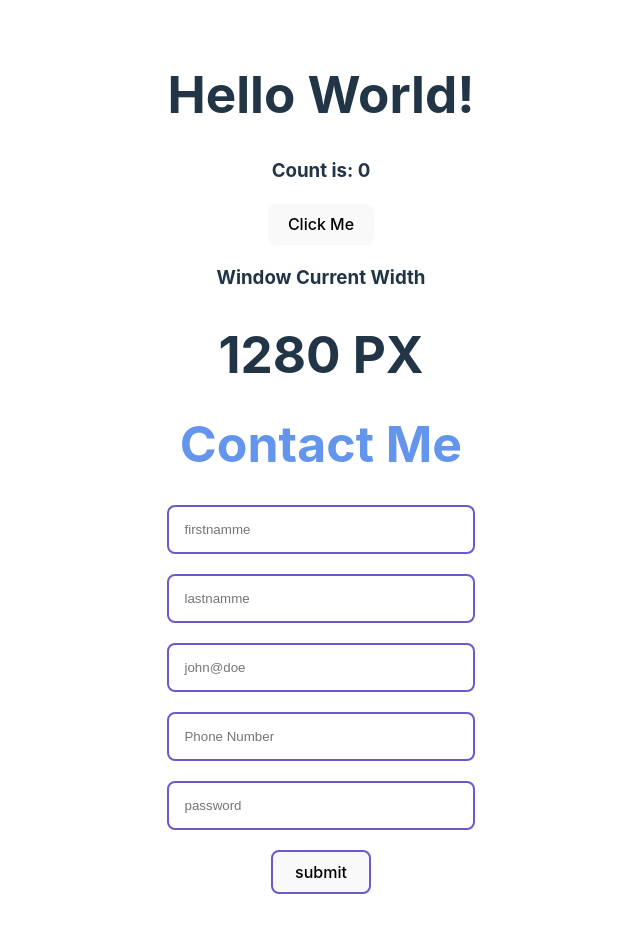
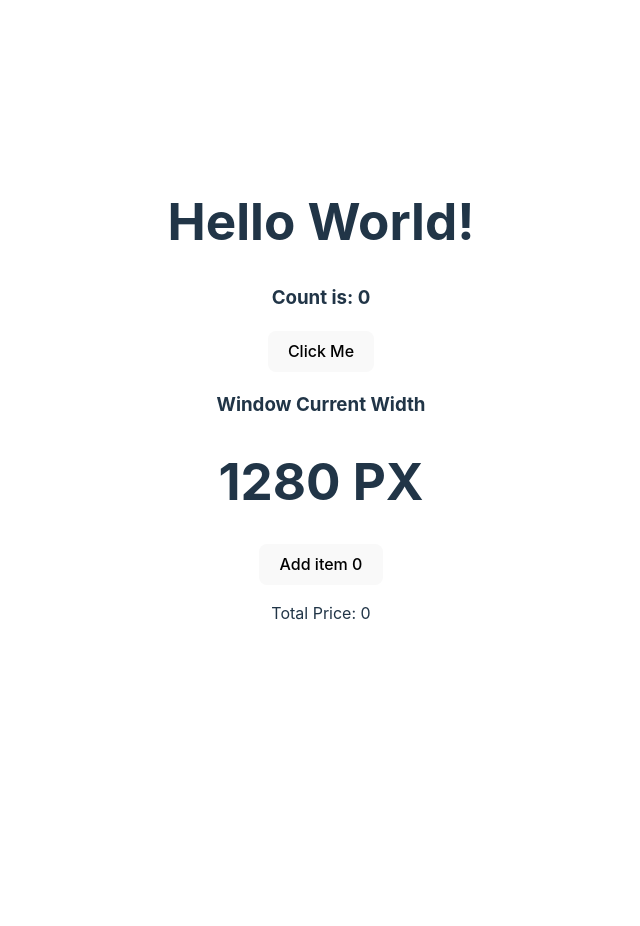
Before and after one commit to adebabs-tec/reactProject, a React (Vite) app: page / in a window 1280 px wide. Shown: the whole page, without its empty margins (319-959 px from the left). After the commit the page ends 800 px from the top, so only its background shows below. Built offline with nearby package versions, Linux system fonts and the light colour scheme.

Commit message:
new commit

```diff
--- a/src/App.jsx
+++ b/src/App.jsx
@@ -1,7 +1,8 @@
 import { useEffect } from 'react'
 import { useState } from 'react'
 import './App.css'
-import Form from './Form'
+// import Form from './Form'
+import { AppNew } from './AppNew'
 
 function App() {
   const [count, setCount] = useState(0)
@@ -23,7 +24,8 @@ function App() {
       <button onClick={() => setCount((prev) => prev + 1)}>Click Me</button>
       <h3>Window Current Width</h3>
       <h1>{size} PX</h1>
-      <Form />
+      <AppNew />
+      {/* <Form /> */}
     </>
   )
 }
--- /dev/null
+++ b/src/AppNew.jsx
@@ -0,0 +1,23 @@
+// import React from 'react'
+
+import { useEffect } from 'react'
+import { useState } from 'react'
+
+let itemPrice = 50
+
+export const AppNew = () => {
+  const [count, setcount] = useState(0)
+  const totalPrice = count * itemPrice
+
+  const handleClick = () => {
+    setcount(count + 1)
+  }
+  useEffect(() => {}, [count])
+
+  return (
+    <div>
+      <button onClick={handleClick}>Add item {count}</button>
+      <p>Total Price: {totalPrice}</p>
+    </div>
+  )
+}
```
